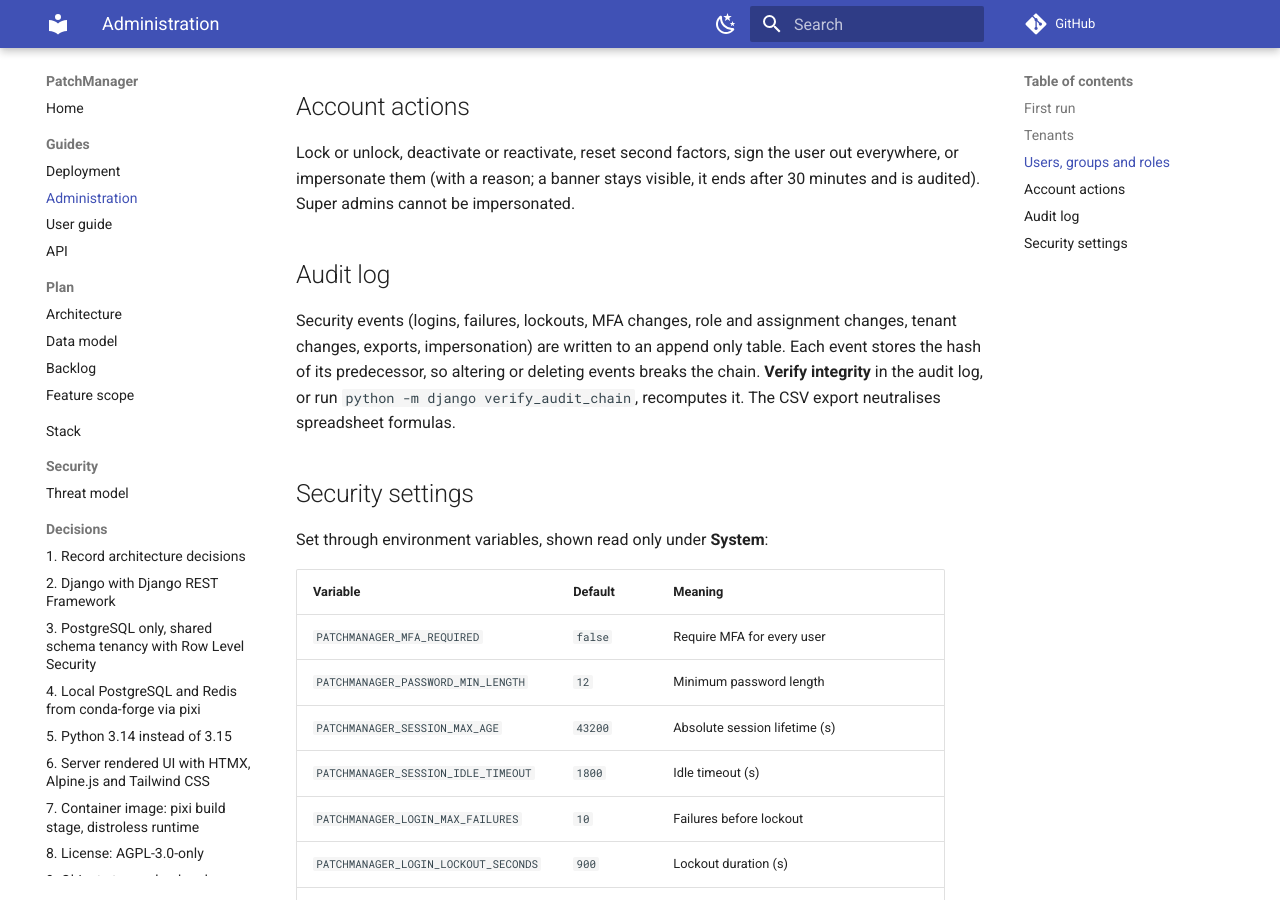
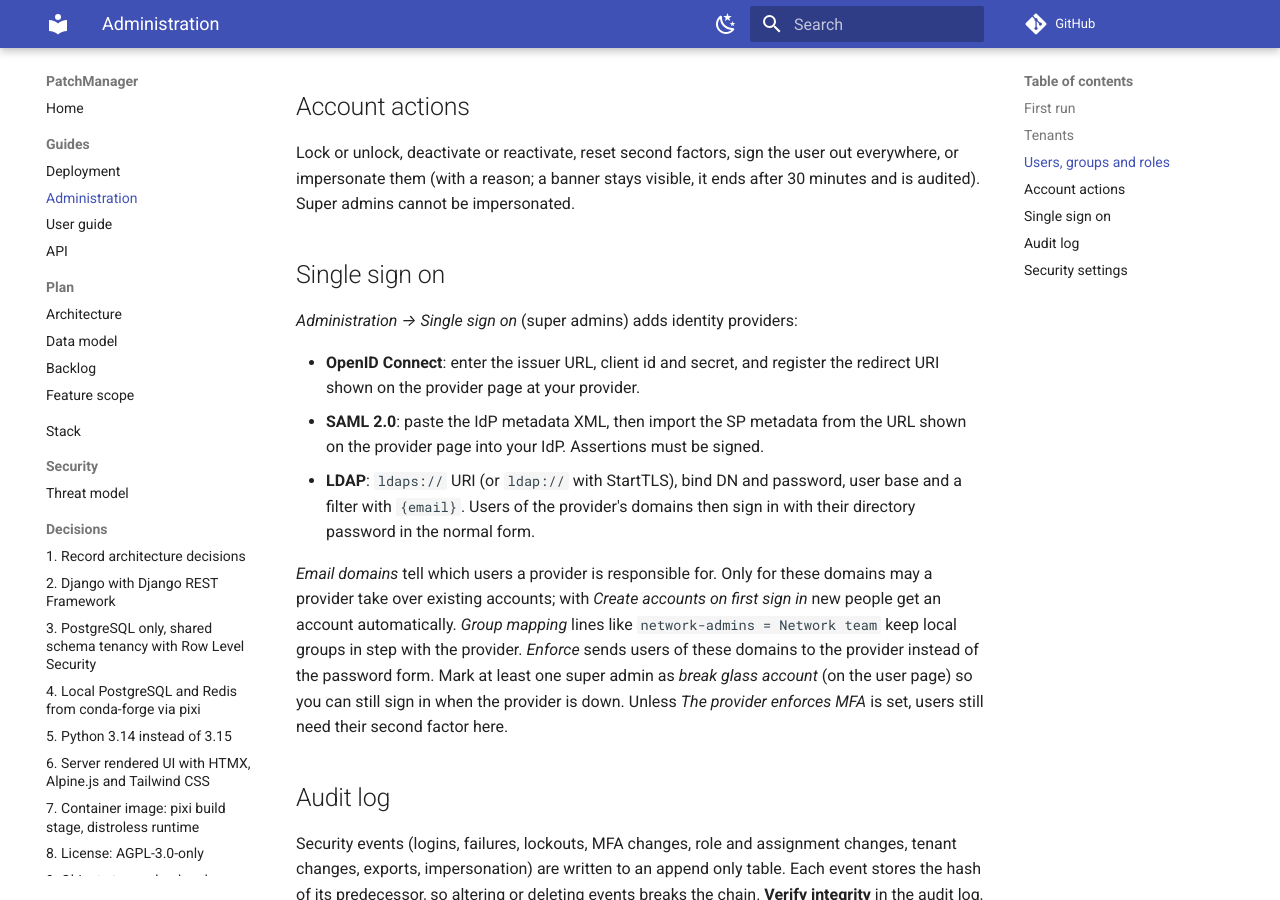
Before and after one commit to MalteKiefer/PatchManager, an MkDocs documentation site: the page built from docs/guides/admin.md, in a window 1280 px wide and 900 px high, scrolled down 1471 px. Built offline with MkDocs 1.6.1 and Material for MkDocs 9.7.7, drawn with Linux system fonts in a browser that asks for light colours; comment, search, counter and statistics services are not loaded.

Commit message:
fix: tighten SSO account rules, enforcement and SAML replay
Providers may only create or link accounts of their own domains, so a provider cannot reserve addresses of other organisations. Enforced SSO now also blocks passkey sign ins, wrong break glass passwords look like any other account of the domain, and SAML request ids and used assertion ids are kept on the server so responses cannot be replayed.

```diff
--- a/docs/guides/admin.md
+++ b/docs/guides/admin.md
@@ -58,6 +58,27 @@ Lock or unlock, deactivate or reactivate, reset second factors, sign the user
 out everywhere, or impersonate them (with a reason; a banner stays visible, it
 ends after 30 minutes and is audited). Super admins cannot be impersonated.
 
+## Single sign on
+
+*Administration → Single sign on* (super admins) adds identity providers:
+
+* **OpenID Connect**: enter the issuer URL, client id and secret, and register the
+  redirect URI shown on the provider page at your provider.
+* **SAML 2.0**: paste the IdP metadata XML, then import the SP metadata from the
+  URL shown on the provider page into your IdP. Assertions must be signed.
+* **LDAP**: `ldaps://` URI (or `ldap://` with StartTLS), bind DN and password, user
+  base and a filter with `{email}`. Users of the provider's domains then sign in
+  with their directory password in the normal form.
+
+*Email domains* tell which users a provider is responsible for. Only for these
+domains may a provider take over existing accounts; with *Create accounts on
+first sign in* new people get an account automatically. *Group mapping* lines
+like `network-admins = Network team` keep local groups in step with the provider.
+*Enforce* sends users of these domains to the provider instead of the password
+form. Mark at least one super admin as *break glass account* (on the user page)
+so you can still sign in when the provider is down. Unless *The provider
+enforces MFA* is set, users still need their second factor here.
+
 ## Audit log
 
 Security events (logins, failures, lockouts, MFA changes, role and assignment
--- a/mkdocs.yml
+++ b/mkdocs.yml
@@ -56,3 +56,4 @@ nav:
       - adr/0017-floor-plans.md
       - adr/0018-history-search-import-export.md
       - adr/0019-api-tokens-and-webhooks.md
+      - adr/0020-single-sign-on.md
--- a/src/patchmanager/templates/manage/user_detail.html
+++ b/src/patchmanager/templates/manage/user_detail.html
@@ -26,6 +26,10 @@
     {% endif %}
     <form method="post" action="{% url 'manage:user-action' subject.pk 'reset-mfa' %}" data-confirm="{% translate 'Remove all second factors of this user?' %}">{% csrf_token %}<button class="btn-secondary">{% translate "Reset MFA" %}</button></form>
     <form method="post" action="{% url 'manage:user-action' subject.pk 'revoke-sessions' %}">{% csrf_token %}<button class="btn-secondary">{% translate "Sign out everywhere" %}</button></form>
+    {% if can_manage_sso and not subject.is_service %}
+    {% if subject.break_glass %}<form method="post" action="{% url 'manage:user-action' subject.pk 'break-glass-off' %}">{% csrf_token %}<button class="btn-secondary">{% translate "Remove break glass" %}</button></form>
+    {% else %}<form method="post" action="{% url 'manage:user-action' subject.pk 'break-glass-on' %}" data-confirm="{% translate 'Allow a password sign in even where SSO is enforced?' %}">{% csrf_token %}<button class="btn-secondary">{% translate "Make break glass account" %}</button></form>{% endif %}
+    {% endif %}
   </div>
   {% if not is_super_admin and subject.pk != user.pk %}
   <form method="post" action="{% url 'manage:user-action' subject.pk 'impersonate' %}" class="mt-4 max-w-lg">{% csrf_token %}
```
Also changed, not shown: CHANGELOG.md (+3 -0 lines), docs/STACK.md (+2 -1 lines), docs/adr/0020-single-sign-on.md (added, +60 -0 lines), docs/security/threat-model.md (+11 -0 lines), 8 other files.
